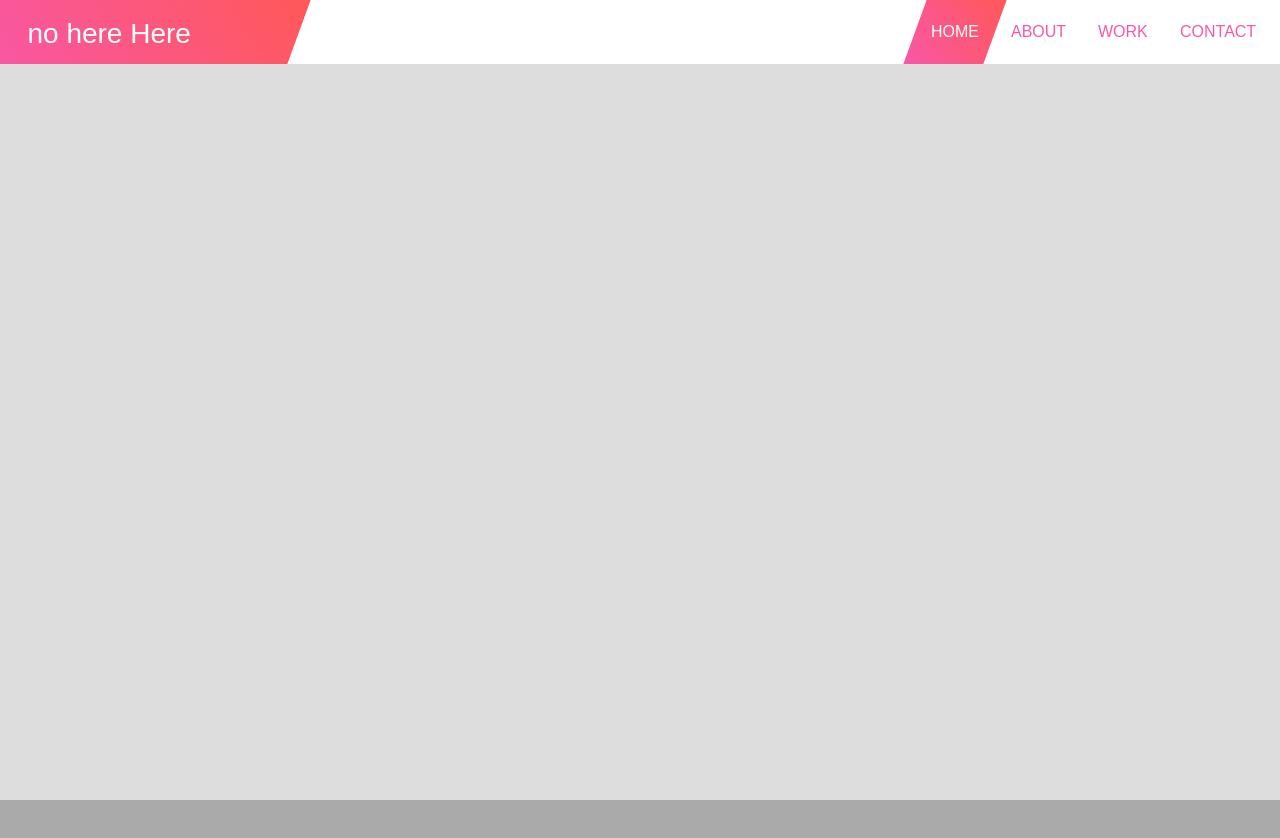
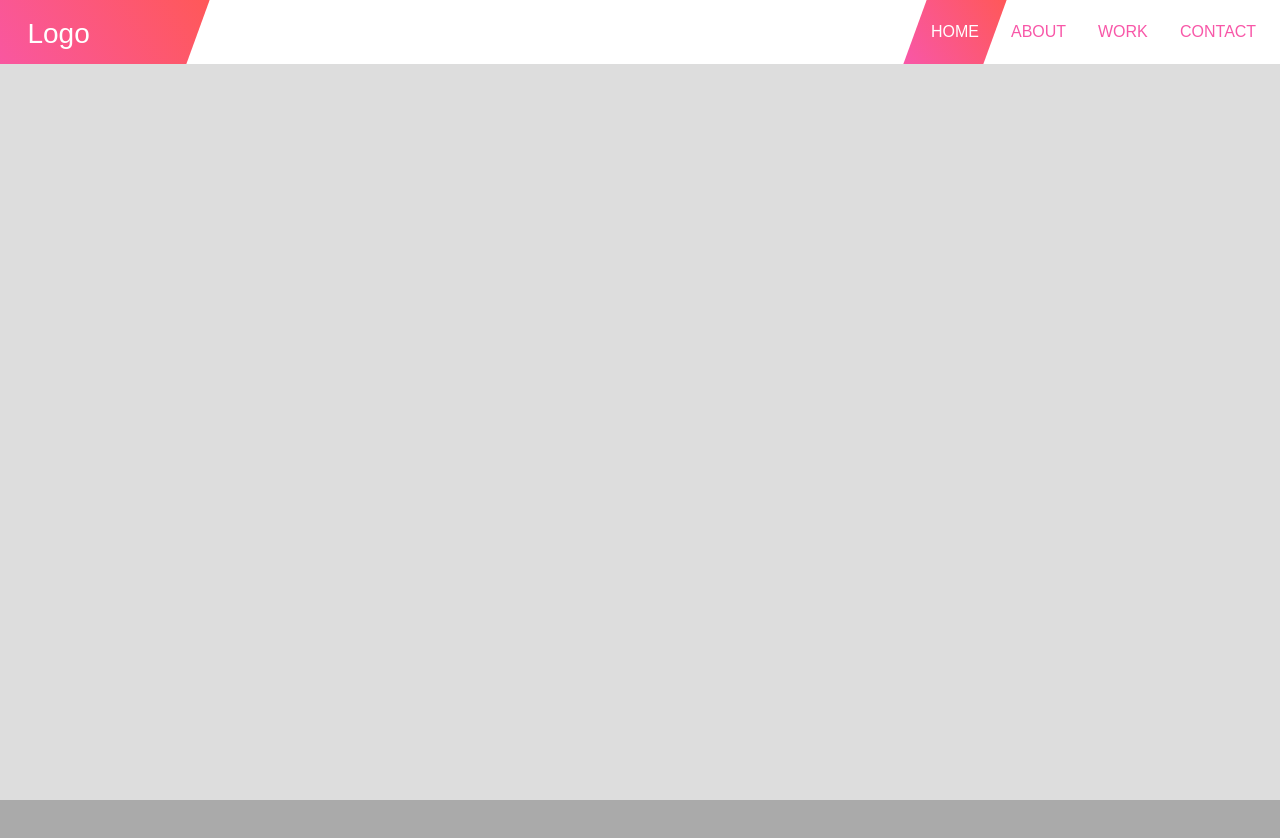
Before and after one commit to Satyamkul/Project, a plain HTML site: page index.html in a window 1280 px wide. Shown: the top 838 px of the page. Drawn offline with Linux system fonts and the light colour scheme.

Commit message:
logo name

```diff
--- a/index.html
+++ b/index.html
@@ -16,7 +16,7 @@
     <nav id="nav">
       <div class="nav left">
         <span class="gradient skew">
-          <h1 class="logo un-skew"><a href="#home">no here Here</a></h1>
+          <h1 class="logo un-skew"><a href="#home">Logo</a></h1>
         </span>
         <button id="menu" class="btn-nav" title="">
           <span class="fas fa-bars"></span>
```
